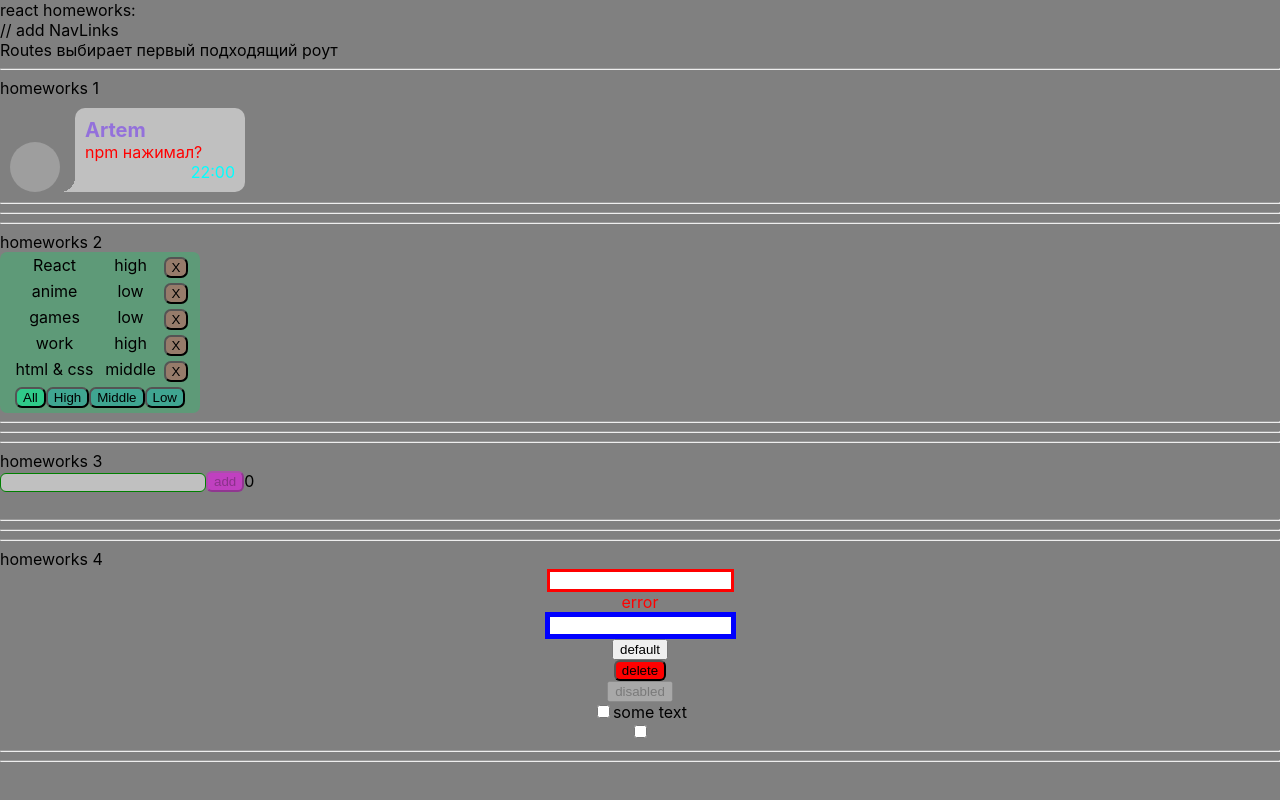
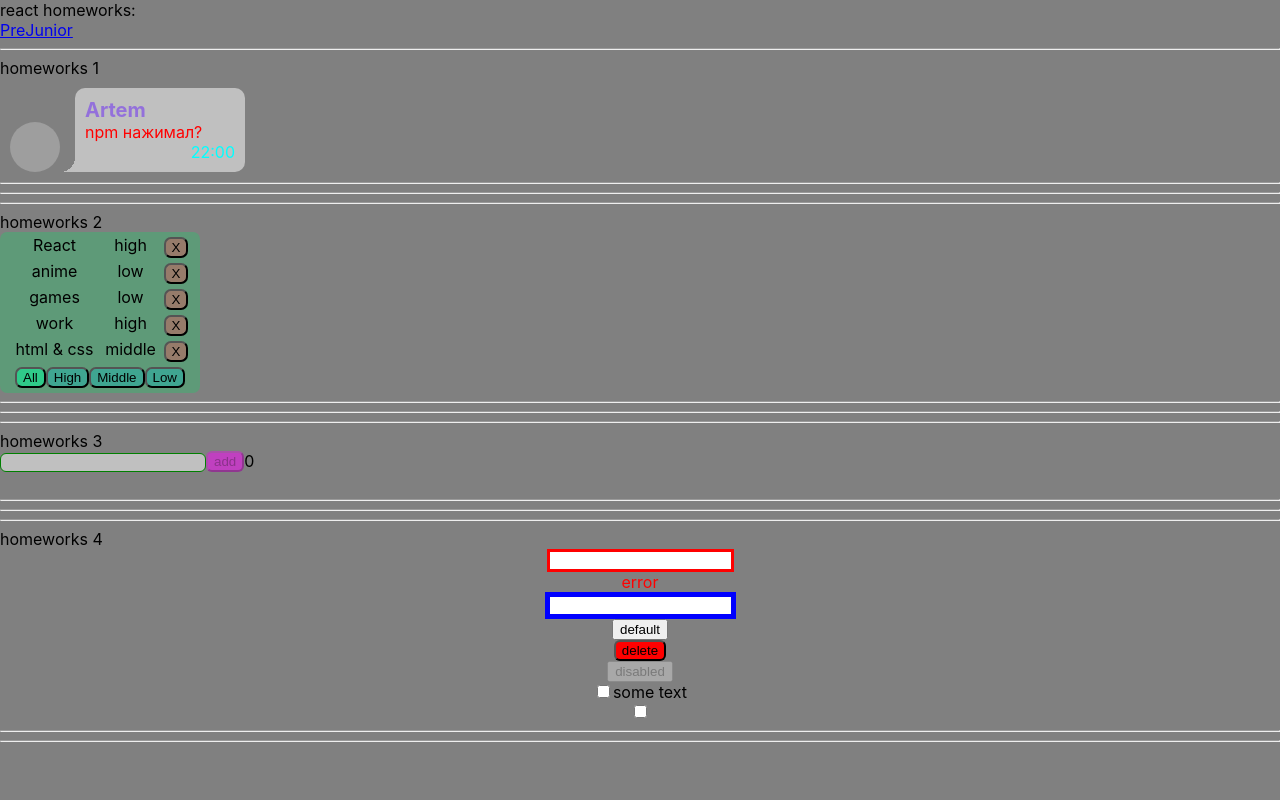
Before and after one commit to PasterIvan/homeworks-by-ignat, a React (Create React App) app: page /#/pre-junior in a window 1280 px wide. Built offline with nearby package versions, Linux system fonts and the light colour scheme; grey boxes are pictures that could not be loaded.

Commit message:
HW5 add NavLink PreJunior

```diff
--- a/src/p2-homeworks/h5-rrd-v6/Header.tsx
+++ b/src/p2-homeworks/h5-rrd-v6/Header.tsx
@@ -1,10 +1,11 @@
 import React from 'react'
+import { NavLink } from 'react-router-dom'
 
 function Header() {
     return (
         <div>
-            // add NavLinks
-
+            {/*// add NavLinks*/}
+            <NavLink to={'/pre-junior'}>PreJunior</NavLink>
         </div>
     )
 }
--- a/src/p2-homeworks/h5-rrd-v6/Pages.tsx
+++ b/src/p2-homeworks/h5-rrd-v6/Pages.tsx
@@ -11,7 +11,7 @@ export const PATH = {
 function Pages() {
     return (
         <div>
-            Routes выбирает первый подходящий роут
+           {/* Routes выбирает первый подходящий роут*/}
             <Routes>
 
                 в начале мы попадаем на страницу '/' и переходим сразу на страницу PRE_JUNIOR
```
